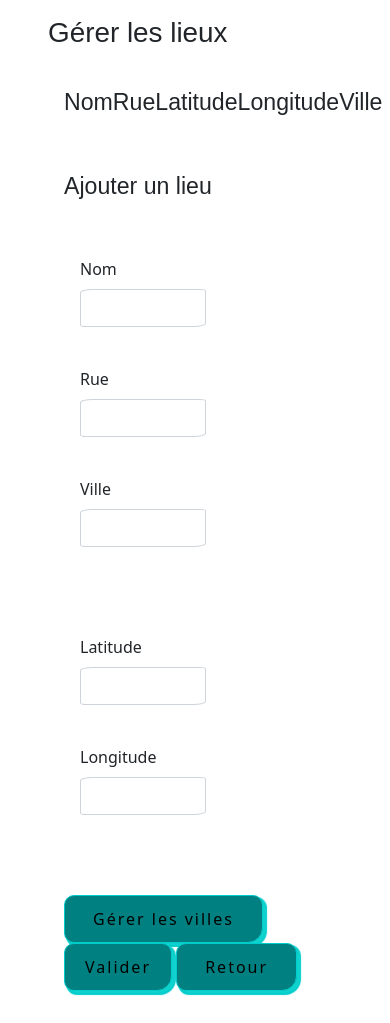
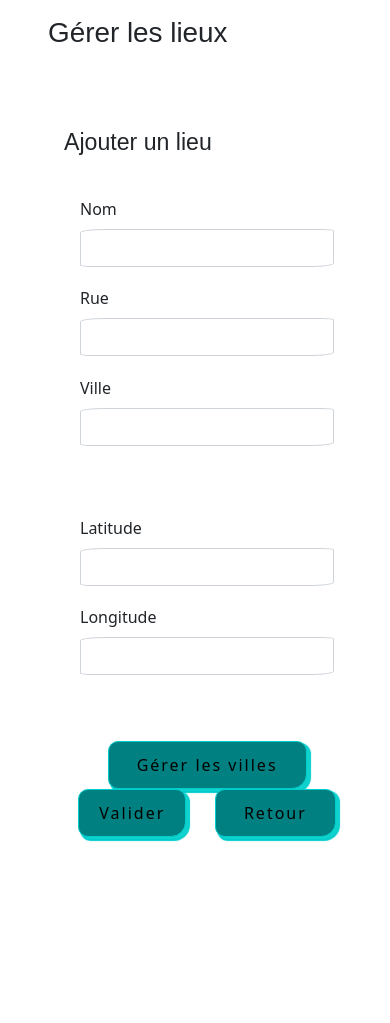
Before and after one commit to fdersu/Sortir, a Symfony app: template templates/sortie/lieu.html.twig in a window 390 px wide. Shown: the part 66-1089 px from the top of the page. After the commit the page ends 908 px from the top, so only its background shows below. Run offline with Twig, Linux system fonts and the light colour scheme; the template is opened without the code that fills it, so the values that code supplies are empty; form fields are guessed from the names that the template uses; some libraries are stand-ins or nearby versions; some web fonts are replaced.

Commit message:
CSS pour responsive

```diff
--- a/public/styles/style_flxgrd.css
+++ b/public/styles/style_flxgrd.css
@@ -6,7 +6,7 @@
 
 body {
     padding: 1rem;
-    width: 98vw;
+    max-width: 98vw;
 }
 
 .mainBody {
@@ -104,6 +104,7 @@ main {
 .block {
     display: flex;
     flex-direction: column;
+    flex-wrap: wrap;
     padding: 1em;
     margin-top: 1em;
 }
@@ -208,7 +209,8 @@ main {
 .form div {
     display: flex;
     flex-direction: column;
-    margin: 0.5em 2em 0.5em 0em;
+    max-width: 100%;
+    margin-bottom: 0.2em;
 }
 
 
@@ -268,6 +270,10 @@ form input:not([type="file"]), form textarea, form select{
     border-radius: 0.5vw;
     background-color: teal;
     color: white;
+}
+
+.displayWhenSmall {
+    display: none;
 }
 
 .even {
@@ -347,4 +353,36 @@ CSS rules to specify families
     .menu-checkbox:checked ~ .ulNav {
         display: block;
     }
+
+    .displayWhenSmall {
+        display: none;
+    }
 }
+
+@media screen and (max-width: 598px) {
+
+    .tableau-lieux-admin {
+        display: flex;
+        flex-direction: column;
+        grid-template-columns: 1fr 1fr 1fr 1fr 1fr 1fr;
+        grid-template-rows: auto;
+        grid-row-gap: 3px;
+    }
+
+    .tableau-lieux {
+        display: flex;
+        flex-direction: column;
+        grid-template-columns: 1fr 1fr 1fr 1fr 1fr;
+        grid-template-rows: auto;
+        grid-row-gap: 3px;
+    }
+
+    .hideWhenSmall {
+        display: none;
+    }
+
+    .displayWhenSmall {
+        display: flex;
+        font-weight: bold;
+    }
+}
--- a/templates/sortie/lieu.html.twig
+++ b/templates/sortie/lieu.html.twig
@@ -7,7 +7,7 @@
 
     <h1>Gérer les lieux</h1>
 
-    <div class="flex-row">
+
         <div class="block">
             <div class="tableau">
                 {% if is_granted("ROLE_ADMIN") %}
@@ -15,13 +15,13 @@
                     {% else %}
                     <div class="tableau-lieux">
                         {% endif %}
-                    <div><h3>Nom</h3></div>
-                    <div><h3>Rue</h3></div>
-                    <div><h3>Latitude</h3></div>
-                    <div><h3>Longitude</h3></div>
-                    <div><h3>Ville</h3></div>
+                    <div class="hideWhenSmall"><h3>Nom</h3></div>
+                    <div class="hideWhenSmall"><h3>Rue</h3></div>
+                    <div class="hideWhenSmall"><h3>Latitude</h3></div>
+                    <div class="hideWhenSmall"><h3>Longitude</h3></div>
+                    <div class="hideWhenSmall"><h3>Ville</h3></div>
                     {% if is_granted("ROLE_ADMIN") %}
-                        <div><h3>Actions</h3></div>
+                        <div class="hideWhenSmall"><h3>Actions</h3></div>
                     {% endif %}
                 </div>
                 {% if is_granted("ROLE_ADMIN") %}
@@ -30,11 +30,11 @@
                                 <div class="tableau-lieux">
                                     {% endif %}
                         {% for lieu in lieux %}
-                        <div {% if(loop.index is even) %} class="even left grid-item" {% else%} class="odd left grid-item" {% endif %}><span>{{ lieu.nom }}</span></div>
-                        <div {% if(loop.index is even) %} class="even grid-item" {% else%} class="odd grid-item" {% endif %}><span>{{ lieu.rue }}</span></div>
-                        <div {% if(loop.index is even) %} class="even grid-item" {% else%} class="odd grid-item" {% endif %}><span>{{ lieu.latitude }}</span></div>
-                        <div {% if(loop.index is even) %} class="even grid-item" {% else%} class="odd grid-item" {% endif %}><span>{{ lieu.longitude }}</span></div>
-                        <div {% if(loop.index is even) %} class="even grid-item" {% else%} class="odd grid-item" {% endif %}><span>{{ lieu.ville.nom }}</span></div>
+                            <div {% if(loop.index is even) %} class="even left grid-item" {% else%} class="odd left grid-item" {% endif %}><span class="displayWhenSmall">Nom : </span><span>{{ lieu.nom }}</span></div>
+                            <div {% if(loop.index is even) %} class="even grid-item" {% else%} class="odd grid-item" {% endif %}><span class="displayWhenSmall">Rue : </span><span>{{ lieu.rue }}</span></div>
+                            <div {% if(loop.index is even) %} class="even grid-item" {% else%} class="odd grid-item" {% endif %}><span class="displayWhenSmall">Latitude : </span><span>{{ lieu.latitude }}</span></div>
+                            <div {% if(loop.index is even) %} class="even grid-item" {% else%} class="odd grid-item" {% endif %}><span class="displayWhenSmall">Longitude : </span><span>{{ lieu.longitude }}</span></div>
+                            <div {% if(loop.index is even) %} class="even grid-item" {% else%} class="odd grid-item" {% endif %}><span class="displayWhenSmall">Ville : </span><span>{{ lieu.ville.nom }}</span></div>
                             {% if is_granted("ROLE_ADMIN") %}
                                 <div  {% if(loop.index is even) %} class="block-case even right grid-item links" {% else%} class="block-case odd right grid-item links" {% endif %}>
                                     <a href="{{ path('lieu_update', {lieu_id: lieu.id}) }}"> Modifier </a>
@@ -45,6 +45,7 @@
                         </div>
             </div>
         </div>
+
 
         <div class="block">
             <h3>Ajouter un lieu</h3>
@@ -65,13 +66,14 @@
                     </div>
                 </div>
                 <br>
+                <div class=" flex-row">
                     <button class="btn-sortie"><a href="{{ path('ville_add') }}">Gérer les villes</a></button>
                     <button type="submit" class="btn-sortie">Valider</button>
                     <button class="btn-sortie"><a href="{{ path('sortie_add') }}">Retour</a></button>
+                </div>
                 {{ form_end(lieuForm) }}
             </div>
         </div>
 
-    </div>
 
 {% endblock %}
```
Lines whose indentation alone changed are shown as unchanged.
